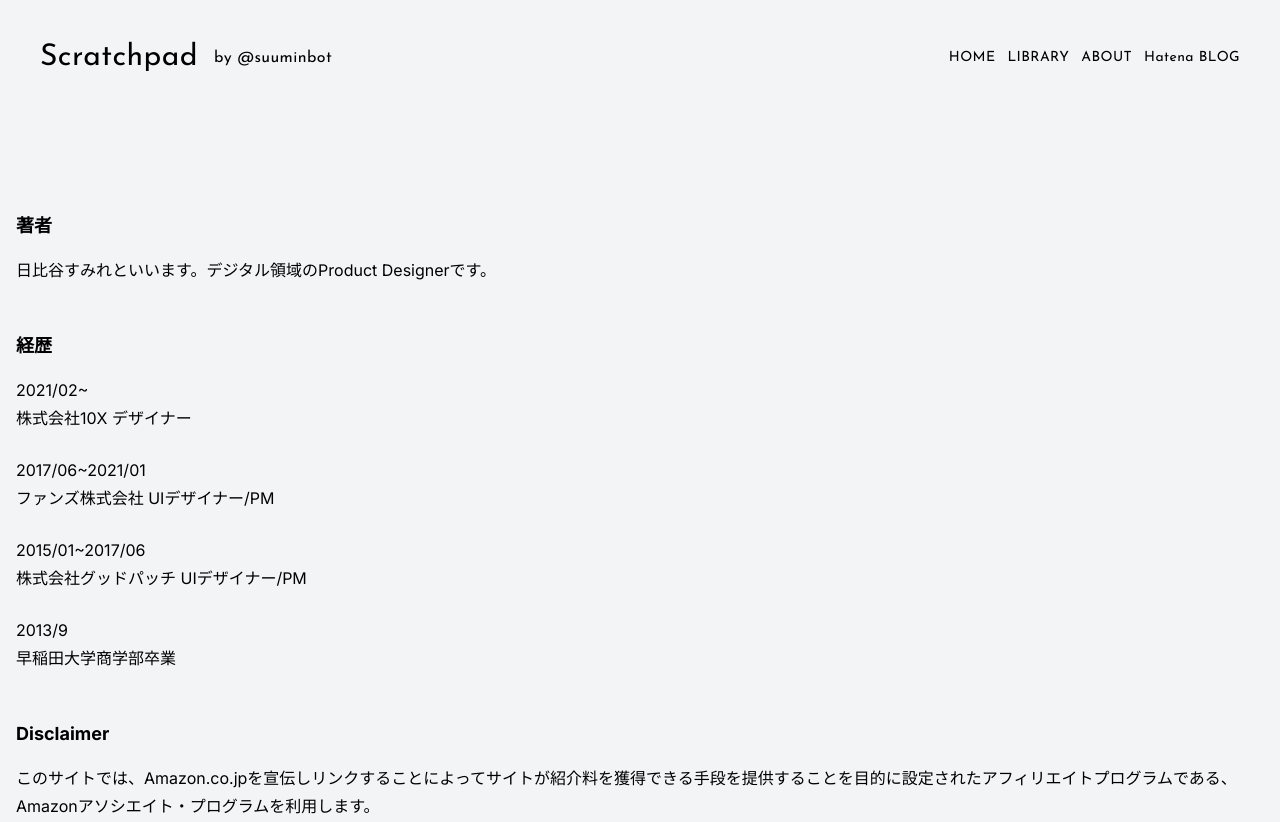
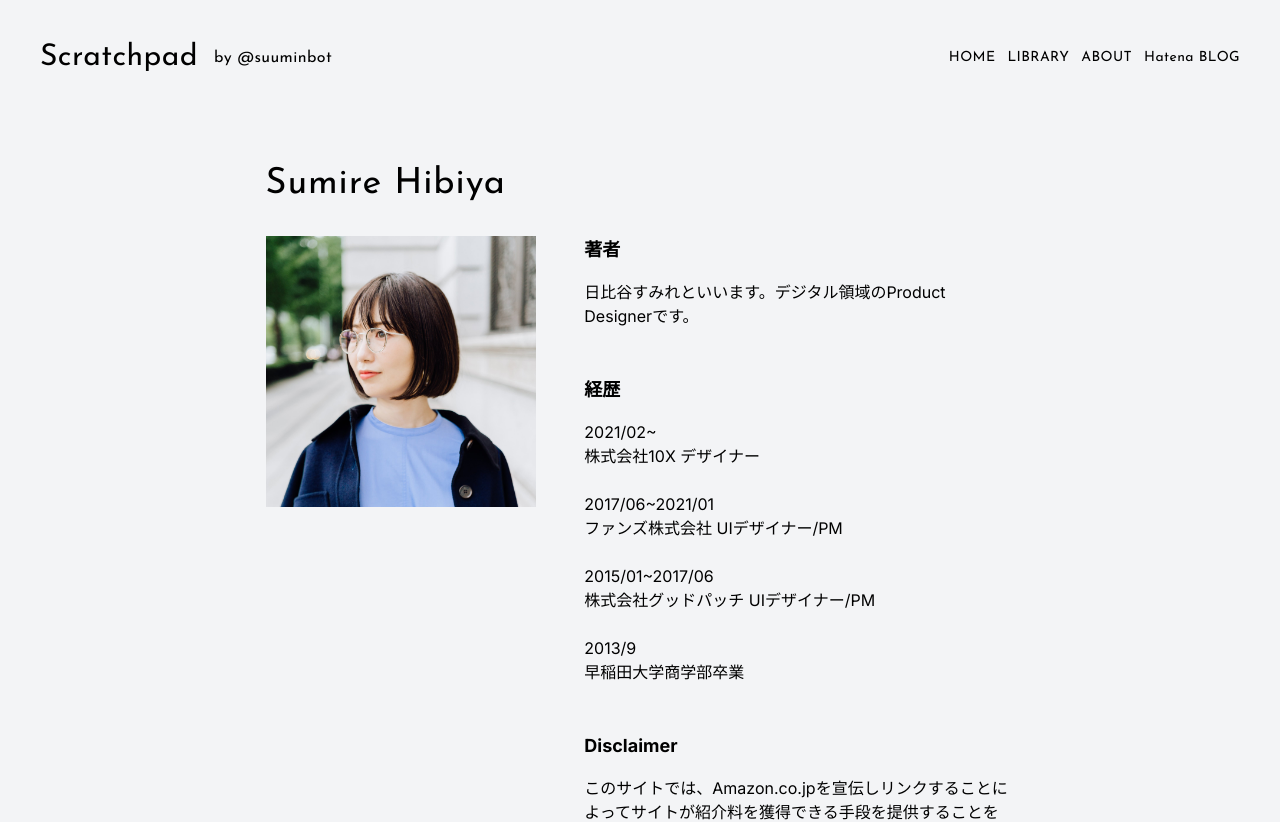
Before and after one commit to suuminbot/sumirehibiyacom, a Next.js app: page /about in a window 1280 px wide. Shown: the top 822 px of the page. Built offline with nearby package versions, Linux system fonts and the light colour scheme; what tailwindcss-fluid-type would draw is missing.

Commit message:
aboutのスタイル調整

```diff
--- a/app/about/page.tsx
+++ b/app/about/page.tsx
@@ -1,12 +1,26 @@
-import type { Metadata } from "next";
+import type { Metadata } from 'next'
+import Image from 'next/image'
+import PageTitle from '../components/pageTitle'
 
 export const metadata: Metadata = {
-  title: "About - sumirehibiya.com",
-};
+  title: 'About - sumirehibiya.com',
+}
 
 export default function About() {
   return (
-    <div className="leading-7">
+    <div className="md:w-3/5 md:m-auto">
+      <PageTitle text="Sumire Hibiya" />
+      <div className="grid md:grid-cols-5 gap-12">
+        <div className="relative col-span-5 h-80 md:col-span-2">
+          <Image
+            src="/profile.jpg"
+            alt="Sumire Hibiya"
+            className="object-contain w-auto object-top"
+            fill
+            objectFit="contain"
+          />
+        </div>
+        <div className="col-span-5 md:col-span-3">
           <h3>著者</h3>
           <p>日比谷すみれといいます。デジタル領域のProduct Designerです。</p>
           <h3>経歴</h3>
@@ -31,5 +45,7 @@ export default function About() {
             このサイトでは、Amazon.co.jpを宣伝しリンクすることによってサイトが紹介料を獲得できる手段を提供することを目的に設定されたアフィリエイトプログラムである、Amazonアソシエイト・プログラムを利用します。
           </p>
         </div>
-  );
+      </div>
+    </div>
+  )
 }
--- a/app/globals.css
+++ b/app/globals.css
@@ -15,4 +15,7 @@
   h3 {
     @apply mt-12 mb-4 text-lg font-bold;
   }
+  h3:first-child {
+    @apply mt-0;
+  }
 }
```
Also changed, not shown: public/profile.jpg (added). Lines whose indentation alone changed are shown as unchanged.
